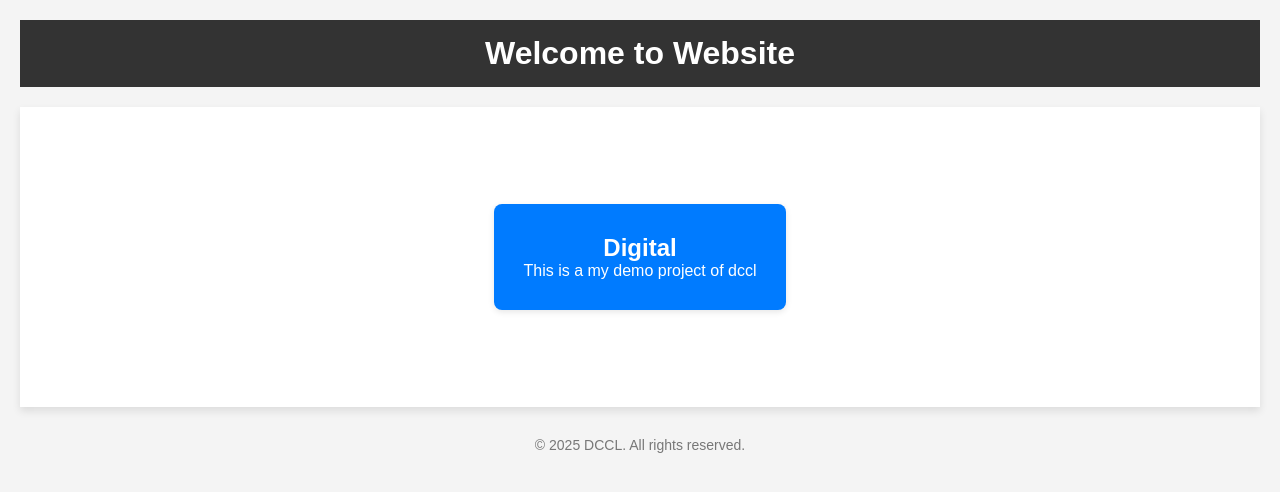
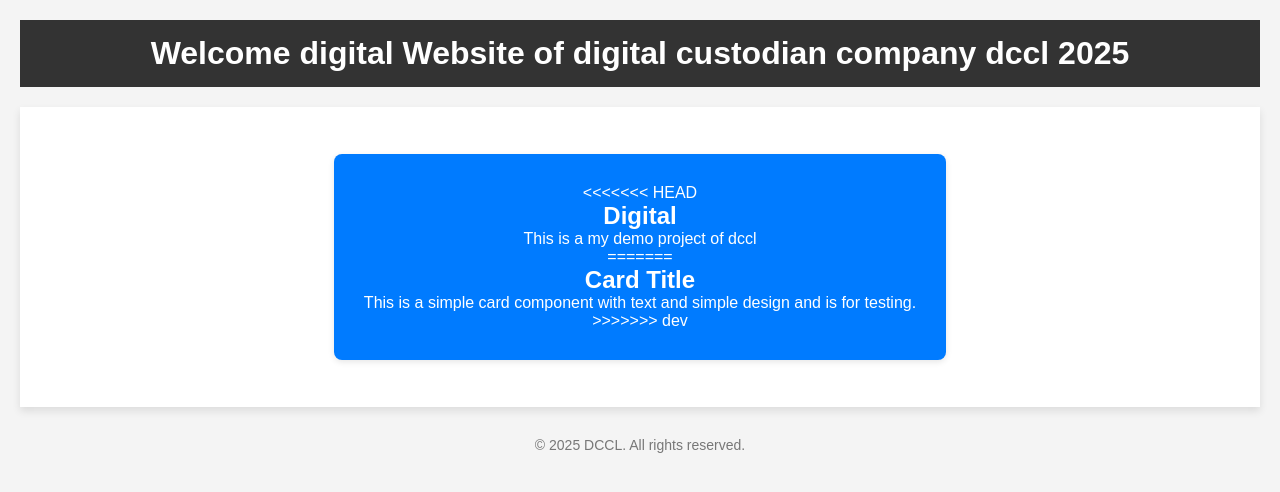
Before and after one commit to lalashabir/nawaz, a website: page index.html in a window 1280 px wide. Drawn offline with Linux system fonts and the light colour scheme.

Commit message:
deploy: 15580a2dda950113e81d12e72d88e6d6d8327ff8

```diff
--- a/index.html
+++ b/index.html
@@ -55,13 +55,18 @@
 </head>
 <body>
   <header>
-    <h1>Welcome to Website</h1>
+    <h1>Welcome digital  Website of digital custodian company dccl 2025</h1>
   </header>
 
   <div class="main-content">
     <div class="card">
+<<<<<<< HEAD
       <h2>Digital </h2>
       <p>This is a my demo project of dccl </p>
+=======
+      <h2>Card Title</h2>
+      <p>This is a simple card component with text and simple design and is for testing.</p>
+>>>>>>> dev
     </div>
   </div>
 
```
